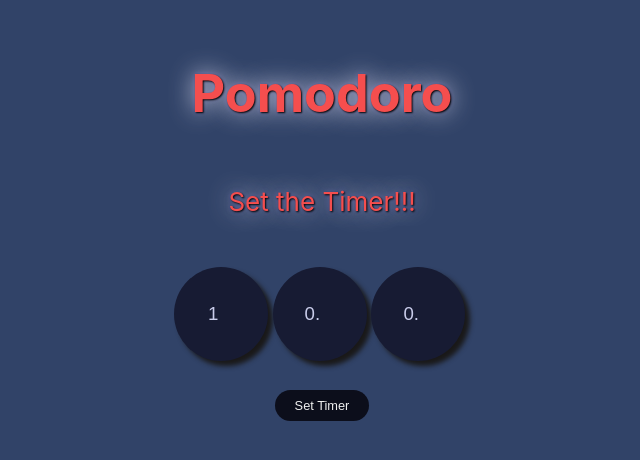
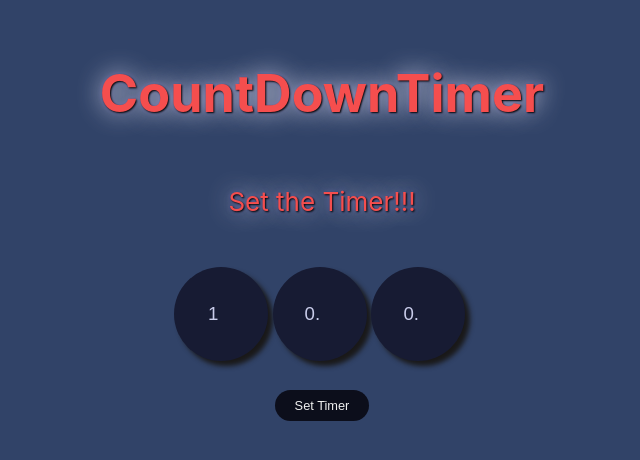
Before and after one commit to filipposk98/Create-an-App, a React (Create React App) app in the folder my-app/: page / in a window 1280 px wide. Shown: the part 174-634 px from the top of the page, without its empty margins (318-958 px from the left). Built offline with nearby package versions, Linux system fonts and the light colour scheme.

Commit message:
Update App.js

```diff
--- a/my-app/src/App.js
+++ b/my-app/src/App.js
@@ -25,7 +25,7 @@ const {
 return (
     <div className="App">
       <header className="App-header">
-        <h1>Pomodoro</h1>
+        <h1>CountDownTimer</h1>
         <p>Set the Timer!!!</p>
         {pomodoro !== 0?
 
```
